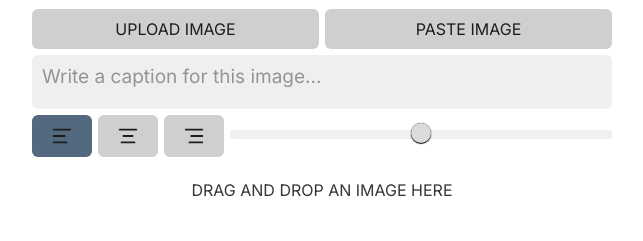
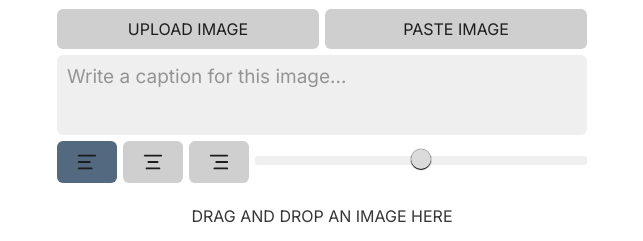
Before and after one commit to naoki-takamatsu/meme-generator, a website built with Vite: page index.html in a window 1280 px wide. Shown: the part 96-337 px from the top of the page, without its empty margins (318-961 px from the left). Built offline with nearby package versions, Linux system fonts and the light colour scheme; files whose address does not match are found by name; a web font is replaced by a local one.

Commit message:
:bug: fix: Adjust UI Layout

```diff
--- a/index.html
+++ b/index.html
@@ -21,7 +21,7 @@
       <button id="upload-image">Upload Image</button>
       <button id="paste-image">Paste Image</button>
     </div>
-    <textarea id="enter-caption" placeholder="Write a caption for this image..." type="textarea" rows="2"></textarea>
+    <textarea id="enter-caption" placeholder="Write a caption for this image..." type="textarea"></textarea>
     <div id="config-container" class="row">
       <div id="align-buttons" class="row">
         <button id="align-left" class="button-with-icon align-button">
--- a/src/styles/main.css
+++ b/src/styles/main.css
@@ -42,7 +42,7 @@ button {
 
 /* Container of everything. */
 #main-container {
-  width: min(90vw, 580px);
+  width: min(90vw, 530px);
   display: flex;
   flex-direction: column;
 }
@@ -70,6 +70,7 @@ button {
 /* Textarea for the caption entering. */
 #enter-caption {
   font-size: 19px;
+  min-height: 5rem;
   resize: none;
   text-transform: none;
 }
```
